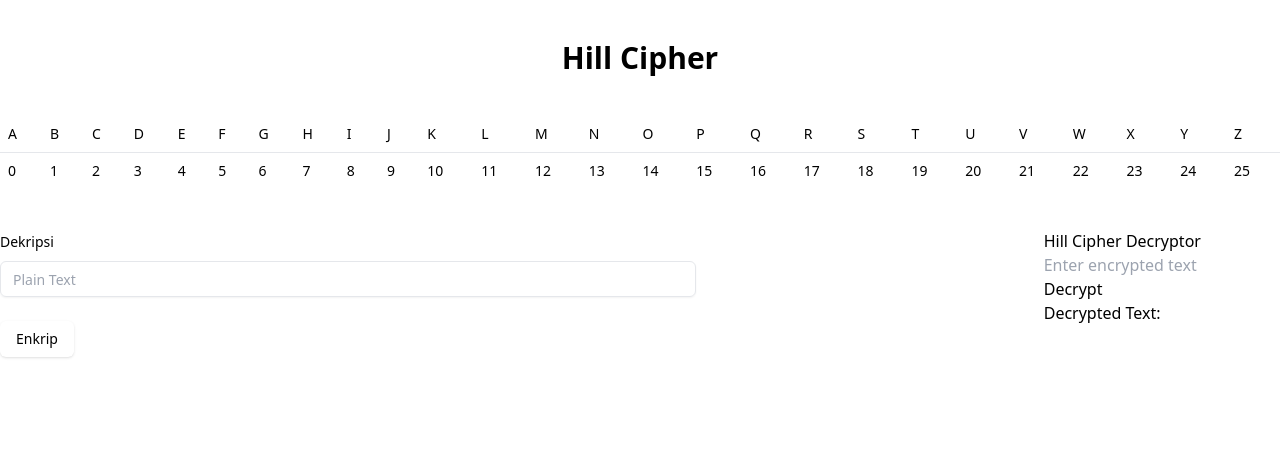
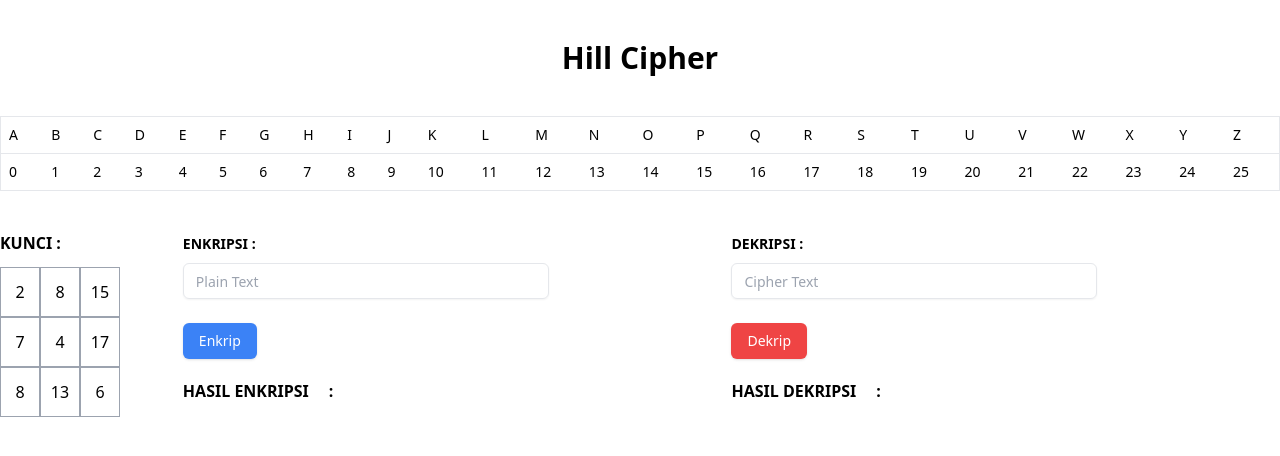
Before and after one commit to rinehaxor/kripto-uts, a React (Vite) app: page / in a window 1280 px wide. Shown: the top 456 px of the page. Built offline with nearby package versions, Linux system fonts and the light colour scheme.

Commit message:
modify: ui, constant key

```diff
--- a/src/App.tsx
+++ b/src/App.tsx
@@ -1,16 +1,16 @@
 // App.tsx
-import { Table, TableBody, TableCell, TableRow } from './component/Table';
-import { abjad } from './constant/abjad';
-import HillCipher from './HillCipher';
-import HillCipherDecryptor from './HillCipherDecrypt';
-import HillCipherDecrypt from './HillCipherDecrypt';
+import { Table, TableBody, TableCell, TableRow } from "./component/Table";
+import { abjad } from "./constant/abjad";
+import { key } from "./constant/key";
+import HillCipher from "./HillCipher";
+import HillCipherDecryptor from "./HillCipherDecrypt";
 
 function App() {
 	return (
 		<div className="container mx-auto max-w-7xl">
 			<h1 className="text-3xl font-bold text-center mt-10">Hill Cipher</h1>
 			<Table className="my-10">
-            <TableBody>
+				<TableBody className="border">
 					<TableRow>
 						{abjad.map((item, index) => {
 							return <TableCell key={index}>{item}</TableCell>;
@@ -23,7 +23,21 @@ function App() {
 					</TableRow>
 				</TableBody>
 			</Table>
-         <div className="w-full flex ">
+			<div className="w-full flex items-start">
+				<div className="flex flex-col w-1/3">
+					<h1 className="uppercase font-bold mb-3">Kunci :</h1>
+					{key.map((row, rowIndex) => (
+						<div key={rowIndex} className="flex">
+							{row.map((cell, cellIndex) => (
+								<div
+									key={cellIndex}
+									className="p-3 w-10 flex items-center justify-center border border-gray-400">
+									{cell}
+								</div>
+							))}
+						</div>
+					))}
+				</div>
 				<HillCipher />
 				<HillCipherDecryptor />
 			</div>
--- a/src/HillCipher.tsx
+++ b/src/HillCipher.tsx
@@ -14,6 +14,7 @@ import { Input } from "./component/Input";
 import { z } from "zod";
 import { useForm } from "react-hook-form";
 import { zodResolver } from "@hookform/resolvers/zod/src/zod.js";
+import { key } from "./constant/key";
 
 const HillCipher = () => {
 	const [encryptedText, setEncryptedText] = useState<string>("");
@@ -60,12 +61,6 @@ const HillCipher = () => {
 
 	// variabel key yang berisi array 2 dimensi yaitu matriks yang diberikan dibawah ini adalah 3x3
 	const encrypt = (plaintext: string) => {
-		const key: number[][] = [
-			[2, 8, 15],
-			[7, 4, 17],
-			[8, 13, 6],
-		];
-
 		const plaintextVector = stringToVector(plaintext); // mengonversi string plaintext menjadi vektor numerik. Setiap huruf diubah menjadi nilai numeriknya sesuai posisi dalam alfabet (A=0, B=1, ..., Z=25
 		const encryptedVector = multiplyMatrixWithVector(key, plaintextVector); //mengalikan matriks kunci dengan vektor plaintext. perkalian ini (dilakukan dalam aritmetika modulo) menghasilkan vektor baru yang mewakili teks yang telah dienkripsi.
 		setEncryptedText(vectorToString(encryptedVector)); //mengonversi vektor numerik yang dihasilkan kembali menjadi string teks
@@ -89,6 +84,7 @@ const HillCipher = () => {
 	function onSubmit(data: z.infer<typeof FormSchema>) {
 		encrypt(data.plaintext);
 	}
+
 	return (
 		<div className="w-full">
 			<Form {...form}>
@@ -98,18 +94,22 @@ const HillCipher = () => {
 						name="plaintext"
 						render={({ field }) => (
 							<FormItem>
-								<FormLabel>Dekripsi</FormLabel>
+								<FormLabel className="uppercase font-bold">Enkripsi :</FormLabel>
 								<FormControl>
 									<Input placeholder="Plain Text" {...field} maxLength={3} />
 								</FormControl>
-								<FormMessage />
+								<FormMessage className="text-red-500" />
 							</FormItem>
 						)}
 					/>
-					<Button type="submit">Enkrip</Button>
-					<p>{encryptedText}</p>
+					<Button className="bg-blue-500 text-white" type="submit">
+						Enkrip
+					</Button>
 				</form>
 			</Form>
+			<div className="flex gap-5 my-5 font-bold">
+				<h1 className="uppercase">hasil enkripsi</h1> : <p>{encryptedText}</p>
+			</div>
 		</div>
 	);
 };
--- a/src/HillCipherDecrypt.tsx
+++ b/src/HillCipherDecrypt.tsx
@@ -1,18 +1,29 @@
 import { useState } from "react";
-
+import { key } from "./constant/key";
+import {
+	Form,
+	FormControl,
+	FormField,
+	FormItem,
+	FormLabel,
+	FormMessage,
+} from "./component/Form";
+import { Input } from "./component/Input";
+import { z } from "zod";
+import { useForm } from "react-hook-form";
+import { zodResolver } from "@hookform/resolvers/zod/src/zod.js";
+import { Button } from "./component/Button";
 function HillCipherDecryptor() {
-	const [encryptedText, setEncryptedText] = useState("");
 	const [decryptedText, setDecryptedText] = useState("");
 
 	// Contoh matriks invers kunci (anda harus menghitungnya sesuai dengan kunci Anda)
-	const inverseKey = [
-		[2, 8, 15],
-		[7, 4, 17],
-		[8, 13, 6],
-	];
 	function mod(n: number, m: number) {
 		return ((n % m) + m) % m;
 	}
+
+	// Potongan kode ini mendefinisikan sebuah fungsi yang disebut modInverse yang menghitung invers modular dari suatu bilangan a terhadap modulus m.
+	// Fungsi ini menggunakan perulangan untuk mengiterasi nilai x yang mungkin dan memeriksa apakah hasil modulo dari a * x terhadap m sama dengan 1.
+	//Jika ditemukan kecocokan, fungsi mengembalikan nilai x. Jika tidak ditemukan kecocokan, fungsi mengembalikan nilai 1, yang menandakan bahwa matriks kunci harus memiliki invers.
 	function modInverse(a: number, m: number) {
 		a = mod(a, m);
 		for (let x = 1; x < m; x++) {
@@ -23,20 +34,27 @@ function HillCipherDecryptor() {
 		return 1; // Matriks kunci harus memiliki invers
 	}
 
+	// Potongan kode ini mendefinisikan sebuah fungsi bernama charToInt yang menerima sebuah string c sebagai input.
+	// Fungsi ini mengubah string input menjadi huruf kapital menggunakan metode toUpperCase() dan kemudian mengambil kode ASCII dari karakter pertama menggunakan metode charCodeAt(0).
+	// Selanjutnya, kode ASCII dari karakter "A" dikurangkan dari kode ASCII yang didapatkan untuk mendapatkan representasi numerik dari karakter antara 0 dan 25 (asumsi input adalah huruf).
 	function charToInt(c: string) {
-		return c.charCodeAt(0) - "A".charCodeAt(0);
+		return c.toUpperCase().charCodeAt(0) - "A".charCodeAt(0);
 	}
 
+	// Potongan kode ini mendefinisikan sebuah fungsi bernama intToChar yang menerima sebuah angka sebagai input.
+	// Fungsi ini mengonversi angka tersebut menjadi sebuah karakter dengan melakukan beberapa perhitungan dan mengembalikan karakter tersebut.
+	// Karakternya ditentukan dengan menambahkan kode ASCII dari huruf kapital "A" dengan sisa hasil bagi angka input dibagi 26.
 	function intToChar(i: number) {
-		console.log(String.fromCharCode((i % 26) + "A".charCodeAt(0)));
-
 		return String.fromCharCode((i % 26) + "A".charCodeAt(0));
 	}
 
+	// Potongan kode ini mendefinisikan sebuah fungsi bernama decryptHillCipher yang menerima sebuah teks terenkripsi dan sebuah matriks kunci sebagai input.
+	// Fungsi ini melakukan dekripsi dari sebuah Hill cipher, yang merupakan sebuah substitusi cipher yang beroperasi pada blok-blok huruf.
+	// Teks yang telah didekripsi dikembalikan oleh fungsi ini.
 	function decryptHillCipher(encryptedText: string, keyMatrix: number[][]) {
 		let decryptedText = "";
 
-		// Menghitung determinan matriks kunci
+		// Menghitung determinan
 		const det =
 			keyMatrix[0][0] *
 				(keyMatrix[1][1] * keyMatrix[2][2] - keyMatrix[1][2] * keyMatrix[2][1]) -
@@ -45,9 +63,10 @@ function HillCipherDecryptor() {
 			keyMatrix[0][2] *
 				(keyMatrix[1][0] * keyMatrix[2][1] - keyMatrix[1][1] * keyMatrix[2][0]);
 
+		// Menghitung invers matriks determinan
 		const detInv = modInverse(det, 26);
 
-		// Menghitung invers matriks
+		// Menghitung matriks adjoin
 		const adj = [
 			[
 				(keyMatrix[1][1] * keyMatrix[2][2] - keyMatrix[2][1] * keyMatrix[1][2]) %
@@ -75,18 +94,19 @@ function HillCipherDecryptor() {
 			],
 		];
 
+		// Menghitung matriks invers determinan dengan mengalikan matriks adjoin dengan invers modular
 		const inverseMatrix = adj.map((row) => row.map((el) => mod(el * detInv, 26)));
 
+		// Menghitung vektor nilai numerik dari teks terenkripsi dalam blok-blok tiga karakter
 		for (let i = 0; i < encryptedText.length; i += 3) {
 			const vector = [0, 0, 0];
 			for (let j = 0; j < 3; j++) {
 				vector[j] = charToInt(encryptedText[i + j]);
 			}
 
+			// Menghitung vektor nilai numerik yang didekripsikan
 			// eslint-disable-next-line @typescript-eslint/no-explicit-any
 			const resultVector: any[] = [0, 0, 0];
-			console.log({ resultVector });
-
 			for (let j = 0; j < 3; j++) {
 				for (let k = 0; k < 3; k++) {
 					resultVector[j] = mod(
@@ -96,29 +116,63 @@ function HillCipherDecryptor() {
 				}
 				resultVector[j] = intToChar(resultVector[j]);
 			}
-
+			// Menyusun teks yang telah didekripsi
 			decryptedText += resultVector.join("");
 		}
-
+		// Mengembalikan teks yang telah didekripsi
 		return decryptedText;
 	}
 
-	const handleDecrypt = () => {
-		const result = decryptHillCipher(encryptedText, inverseKey);
+	// Schema validation
+	const FormSchema = z.object({
+		ciphertext: z
+			.string()
+			.min(3, {
+				message: "Harus 3 Huruf",
+			})
+			.max(3, {
+				message: "Maksimal 3 Huruf",
+			}),
+	});
+
+	// form validation
+	const form = useForm<z.infer<typeof FormSchema>>({
+		resolver: zodResolver(FormSchema),
+		defaultValues: {
+			ciphertext: "",
+		},
+	});
+
+	// form submit
+	function onSubmit(data: z.infer<typeof FormSchema>) {
+		const result = decryptHillCipher(data.ciphertext, key);
 		setDecryptedText(result);
-	};
-
+	}
 	return (
-		<div>
-			<h2>Hill Cipher Decryptor</h2>
-			<input
-				type="text"
-				value={encryptedText}
-				onChange={(e) => setEncryptedText(e.target.value)}
-				placeholder="Enter encrypted text"
-			/>
-			<button onClick={handleDecrypt}>Decrypt</button>
-			<p>Decrypted Text: {decryptedText}</p>
+		<div className="w-full">
+			<Form {...form}>
+				<form onSubmit={form.handleSubmit(onSubmit)} className="w-2/3 space-y-6">
+					<FormField
+						control={form.control}
+						name="ciphertext"
+						render={({ field }) => (
+							<FormItem>
+								<FormLabel className="uppercase font-bold">Dekripsi :</FormLabel>
+								<FormControl>
+									<Input placeholder="Cipher Text" {...field} maxLength={3} />
+								</FormControl>
+								<FormMessage className="text-red-500" />
+							</FormItem>
+						)}
+					/>
+					<Button className="bg-red-500 text-white" type="submit">
+						Dekrip
+					</Button>
+				</form>
+			</Form>
+			<div className="flex gap-5 my-5 font-bold">
+				<h1 className="uppercase">hasil dekripsi</h1> : <p>{decryptedText}</p>
+			</div>
 		</div>
 	);
 }
--- /dev/null
+++ b/src/constant/key.ts
@@ -0,0 +1,7 @@
+// Key = CIPHERING
+
+export const key: number[][] = [
+	[2, 8, 15],
+	[7, 4, 17],
+	[8, 13, 6],
+];
```
Also changed, not shown: src/constant/abjad.ts (renamed from src/constant/abjad.tsx). Lines whose indentation alone changed are shown as unchanged.
